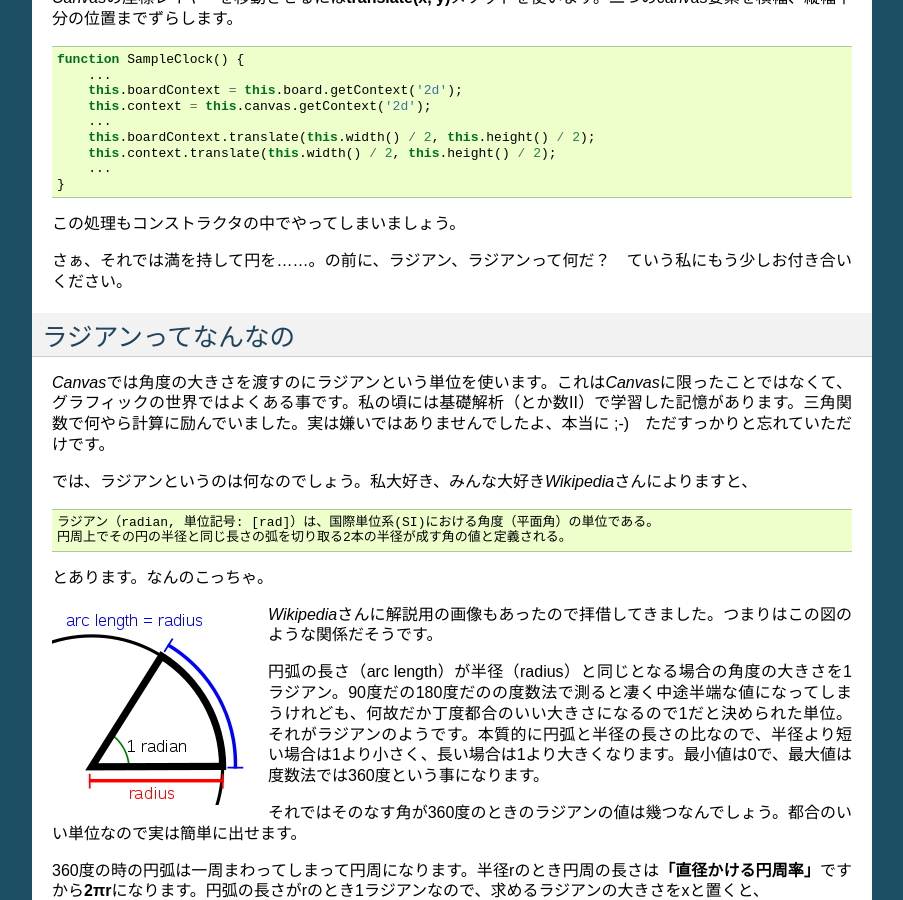
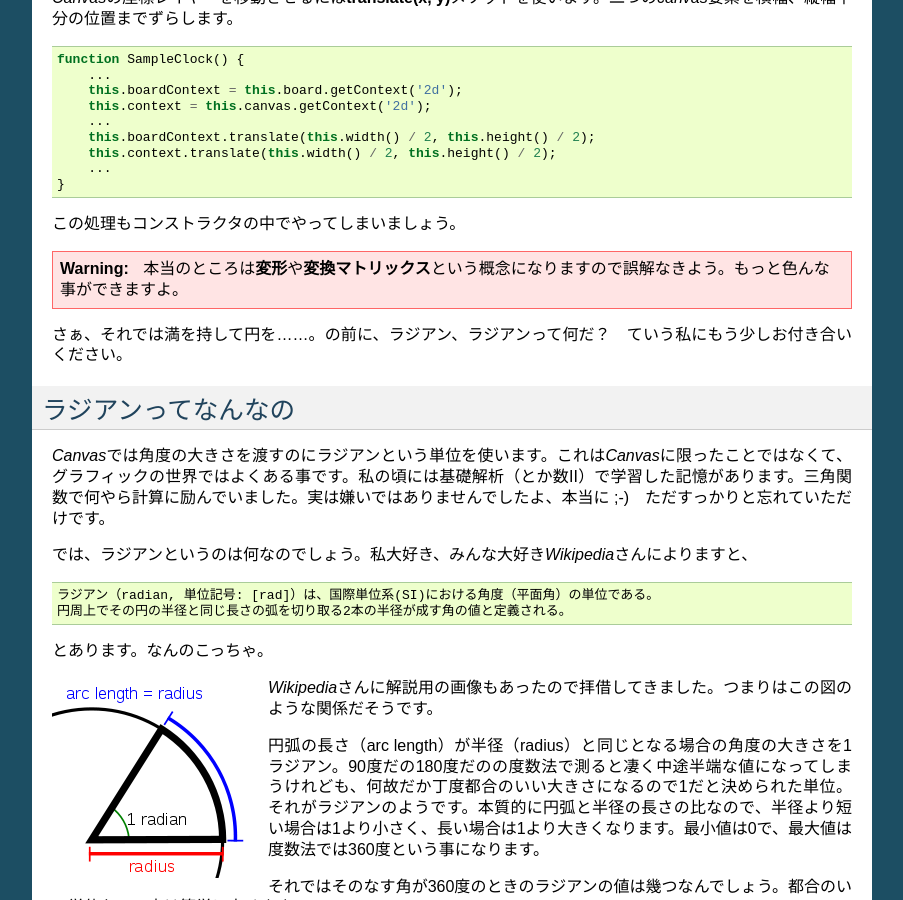
Before and after one commit to tactactad/SampleClock, a Sphinx documentation site: the page built from docs/source/canvas.rst, in a window 1280 px wide and 900 px high, scrolled down 4084 px. Shown: the whole window, without its empty margins (198-1101 px from the left). Built offline with Sphinx 7.4.7, drawn with Linux system fonts in a browser that asks for light colours.

Commit message:
add warning

```diff
--- a/docs/source/canvas.rst
+++ b/docs/source/canvas.rst
@@ -167,6 +167,10 @@ SampleClockではコンストラクタ内で *canvas* 要素のオブジェク
 
 この処理もコンストラクタの中でやってしまいましょう。
 
+.. warning::
+
+ 本当のところは **変形** や **変換マトリックス** という概念になりますので誤解なきよう。もっと色んな事ができますよ。
+
 さぁ、それでは満を持して円を……。の前に、ラジアン、ラジアンって何だ？　ていう私にもう少しお付き合いください。
 
 ラジアンってなんなの
```
